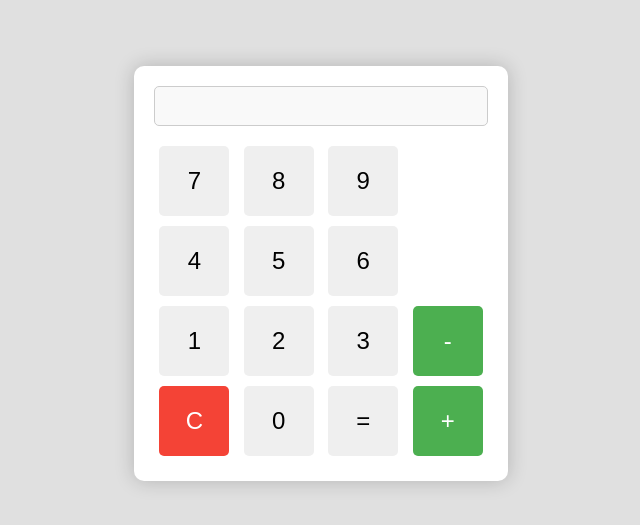
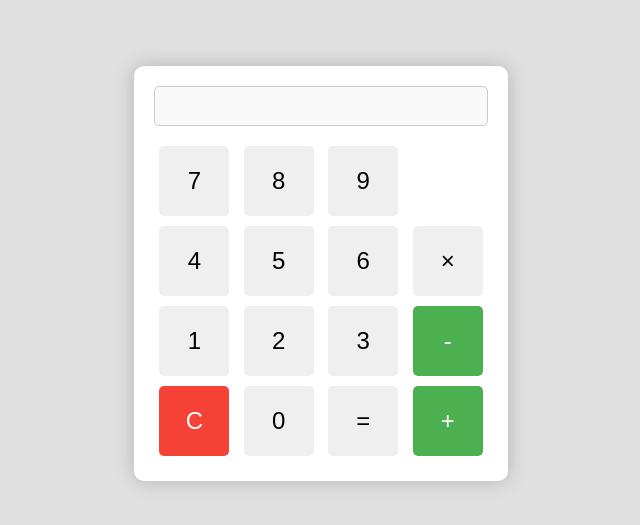
Before and after one commit to DestinyWolf/Oficina_Git, a plain HTML site: page index.html in a window 1280 px wide. Shown: the part 135-660 px from the top of the page, without its empty margins (319-959 px from the left). Drawn offline with Linux system fonts and the light colour scheme.

Commit message:
modified:   index.html

```diff
--- a/index.html
+++ b/index.html
@@ -90,6 +90,7 @@
             <button onclick="appendToDisplay('4')">4</button>
             <button onclick="appendToDisplay('5')">5</button>
             <button onclick="appendToDisplay('6')">6</button>
+            <button onclick="appendToDisplay('×')">×</button>
         </div>
         <div>
             <button onclick="appendToDisplay('1')">1</button>
```
